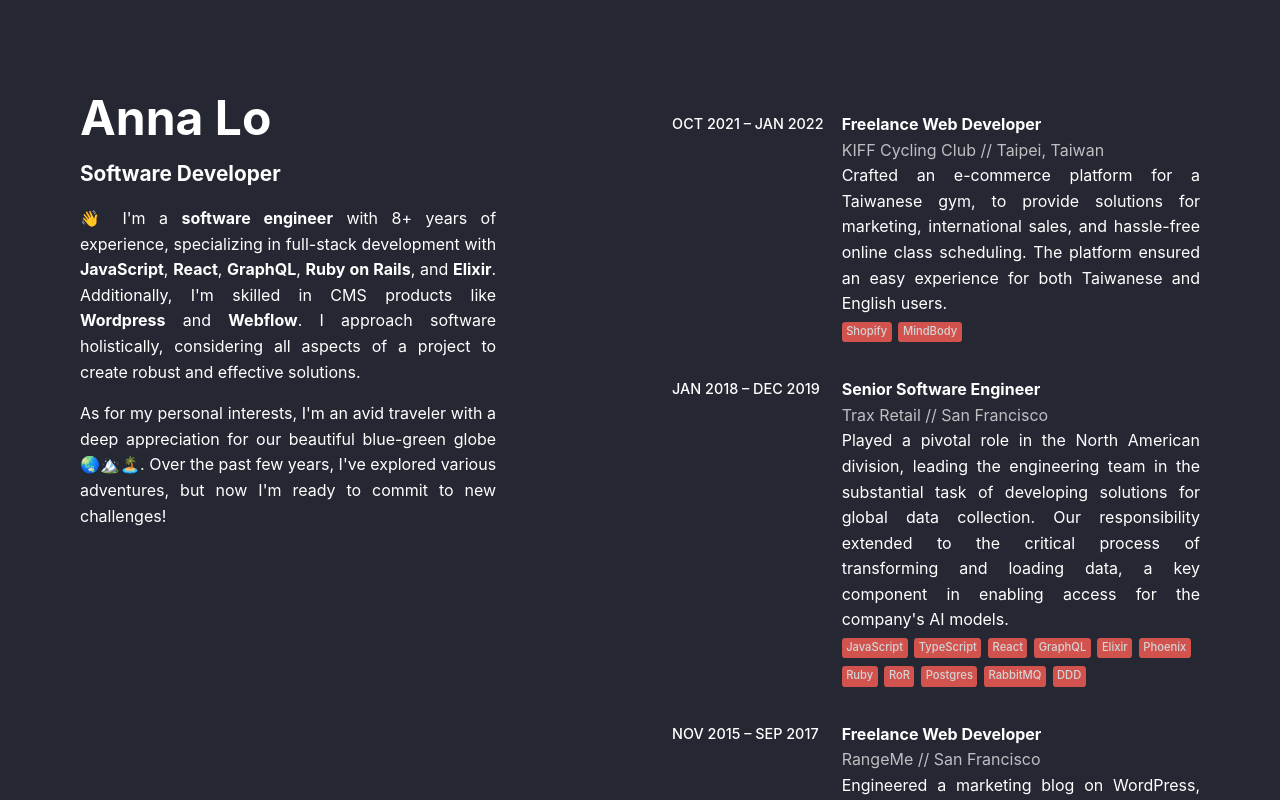
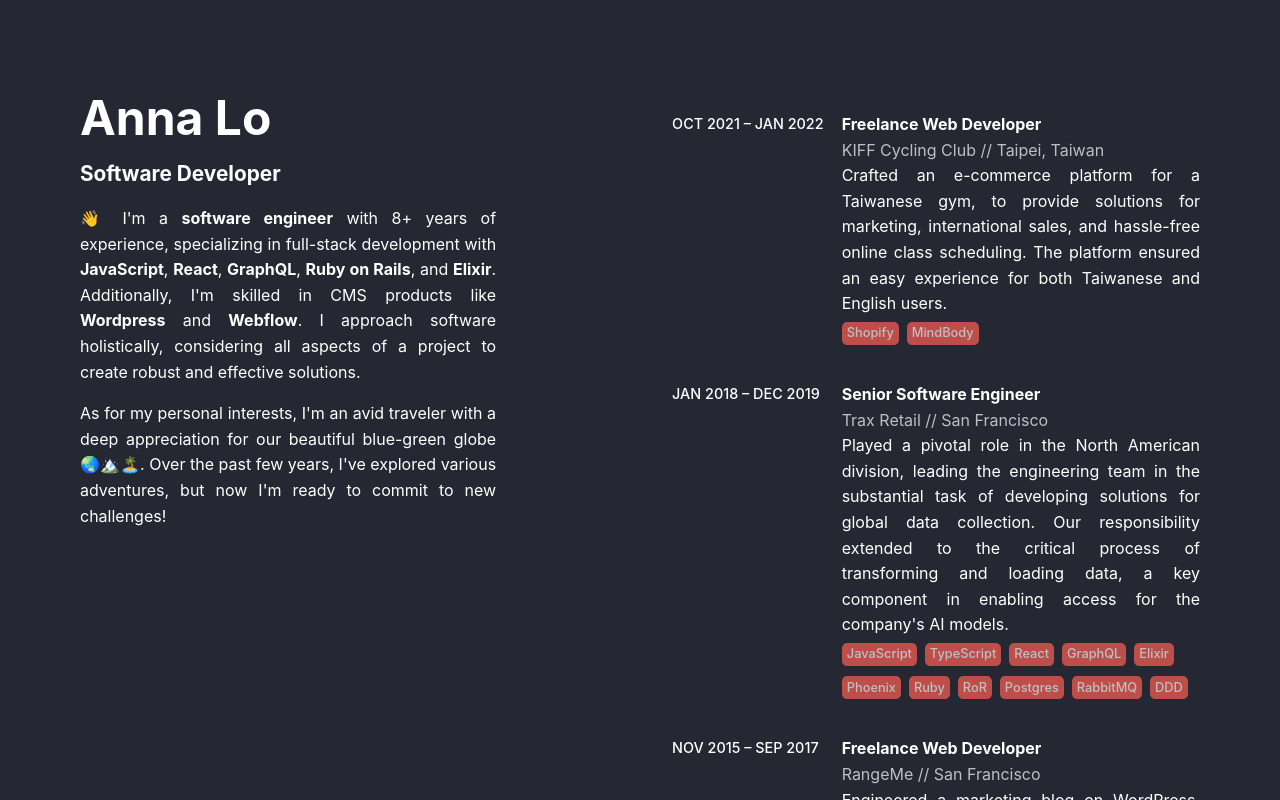
Before and after one commit to annalo/annalo.dev, a React (Create React App) app: page / in a window 1280 px wide. Shown: the top 800 px of the page. Built offline with nearby package versions, Linux system fonts and the light colour scheme.

Commit message:
more spacing on badges

```diff
--- a/src/Experience/SkillsBadge.css
+++ b/src/Experience/SkillsBadge.css
@@ -1,10 +1,10 @@
 .SkillsBadge {
   background-color: #FE5E54;
-  border-radius: 0.3em;
+  border-radius: 0.4em;
   display: inline-block;
-  font-size: 0.7em;
-  margin: 0.3em 0.6em 0.3em 0;
-  opacity: 0.8;
+  font-size: 0.8em;
+  margin: 0.4em 0.6em 0.4em 0;
+  opacity: 0.7;
   padding: 0.1em 0.4em;
   text-align: center;
 }
```
